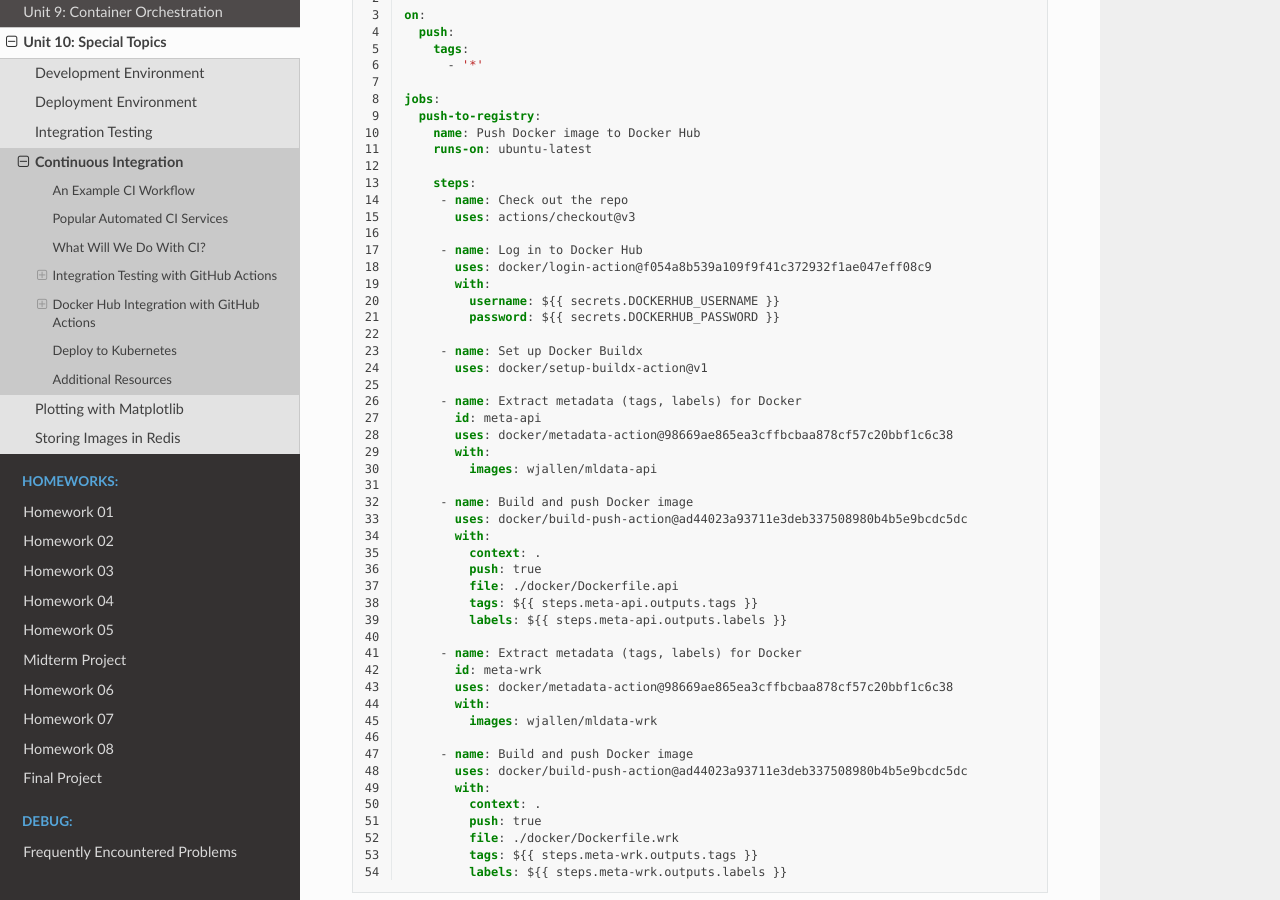
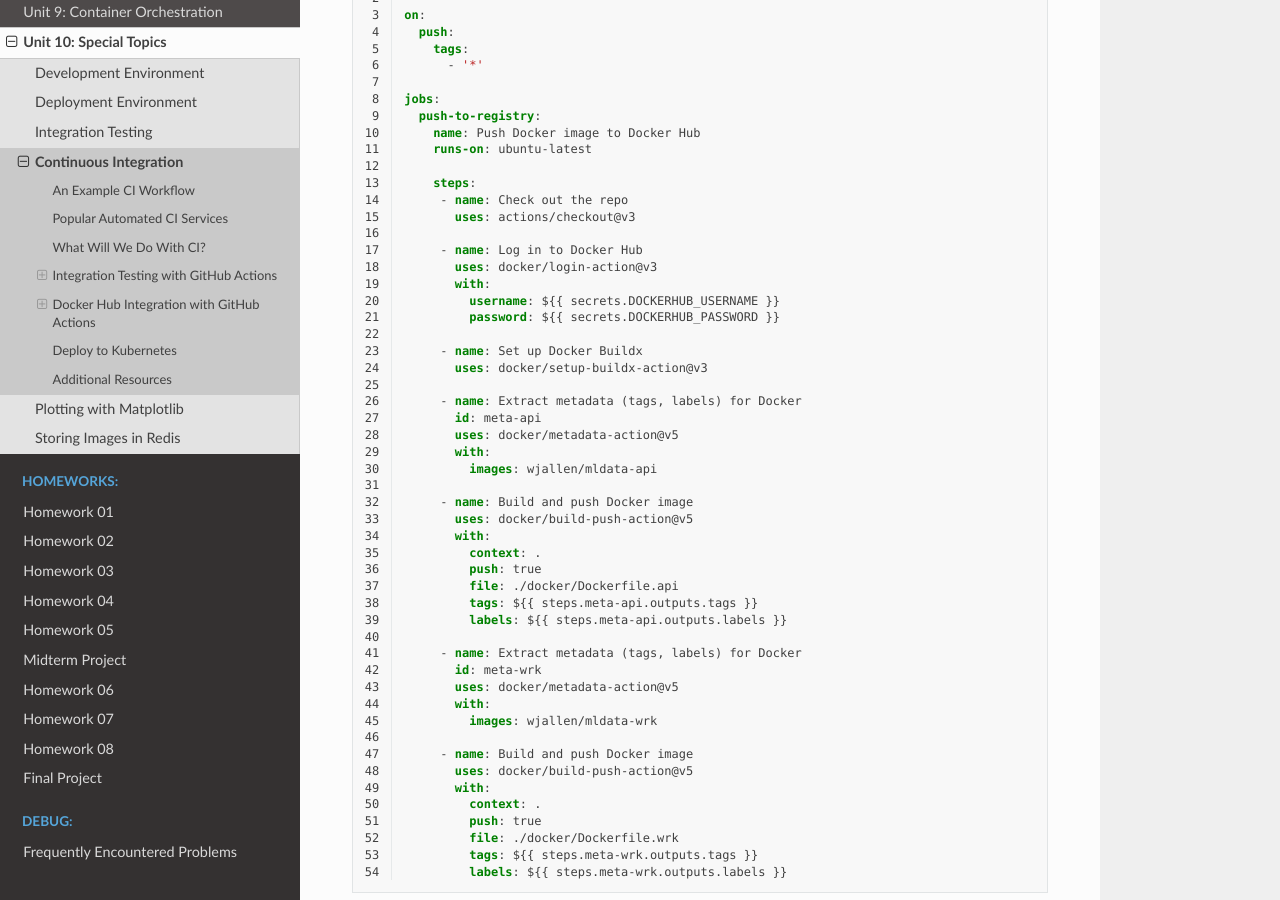
Before and after one commit to TACC/coe-332-sp25, a Sphinx documentation site: the page built from docs/unit10/continuous_integration.rst, in a window 1280 px wide and 900 px high, scrolled down 4642 px. Built offline with Sphinx 7.4.7 and the Read the Docs theme 3.1.0, drawn with Linux system fonts in a browser that asks for light colours.

Commit message:
updated github action macro version for CI part

```diff
--- a/docs/unit10/continuous_integration.rst
+++ b/docs/unit10/continuous_integration.rst
@@ -248,22 +248,22 @@ Consider the following workflow, located in ``.github/workflows/push-to-registry
           uses: actions/checkout@v3
 
         - name: Log in to Docker Hub
-          uses: docker/login-action@f054a8b539a109f9f41c372932f1ae047eff08c9
+          uses: docker/login-action@v3
           with:
             username: ${{ secrets.DOCKERHUB_USERNAME }}
             password: ${{ secrets.DOCKERHUB_PASSWORD }}
 
         - name: Set up Docker Buildx
-          uses: docker/setup-buildx-action@v1
+          uses: docker/setup-buildx-action@v3
 
         - name: Extract metadata (tags, labels) for Docker
           id: meta-api
-          uses: docker/metadata-action@98669ae865ea3cffbcbaa878cf57c20bbf1c6c38
+          uses: docker/metadata-action@v5
           with:
             images: wjallen/mldata-api
 
         - name: Build and push Docker image
-          uses: docker/build-push-action@ad44023a93711e3deb337508980b4b5e9bcdc5dc
+          uses: docker/build-push-action@v5
           with:
             context: .
             push: true
@@ -273,12 +273,12 @@ Consider the following workflow, located in ``.github/workflows/push-to-registry
 
         - name: Extract metadata (tags, labels) for Docker
           id: meta-wrk
-          uses: docker/metadata-action@98669ae865ea3cffbcbaa878cf57c20bbf1c6c38
+          uses: docker/metadata-action@v5
           with:
             images: wjallen/mldata-wrk
 
         - name: Build and push Docker image
-          uses: docker/build-push-action@ad44023a93711e3deb337508980b4b5e9bcdc5dc
+          uses: docker/build-push-action@v5
           with:
             context: .
             push: true
```
